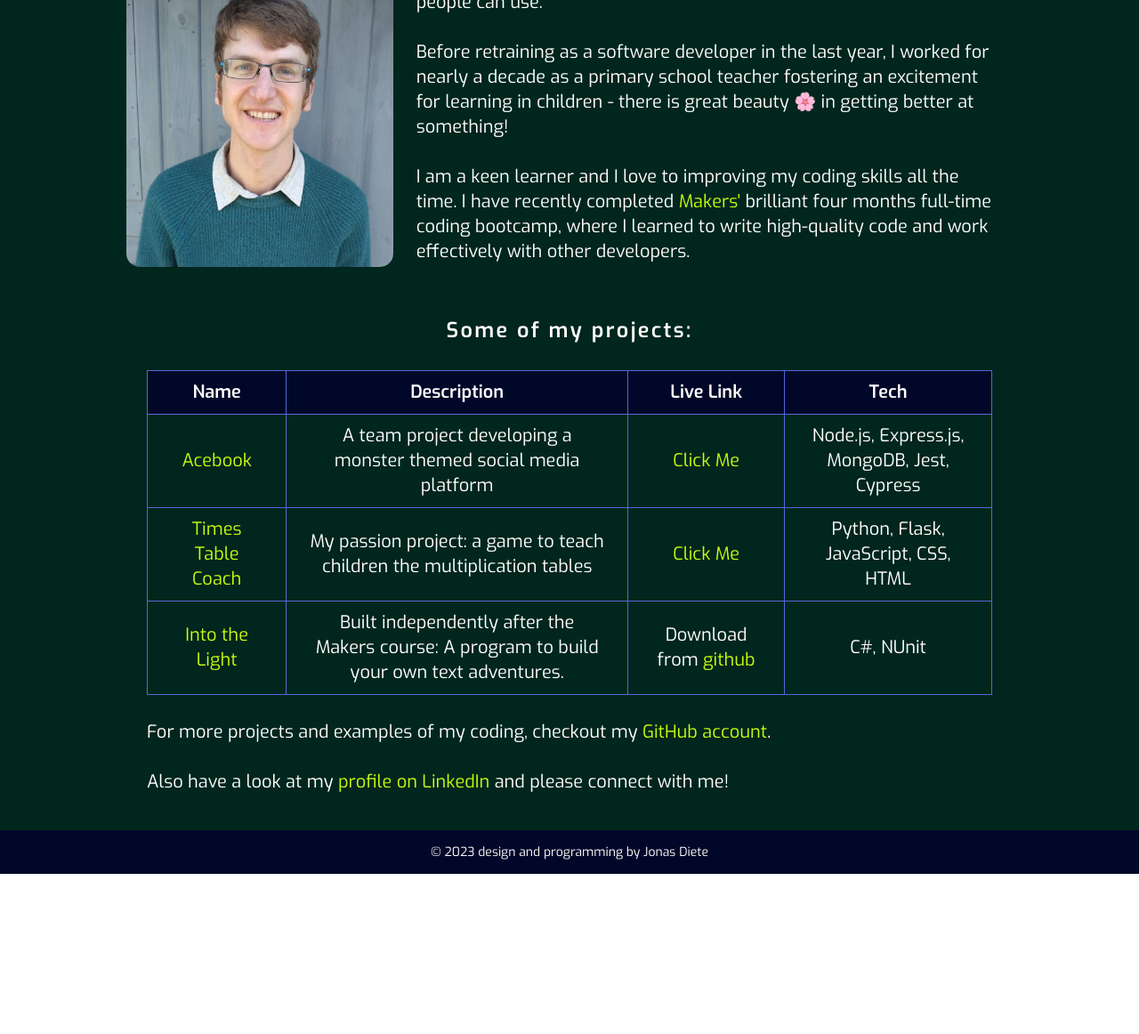
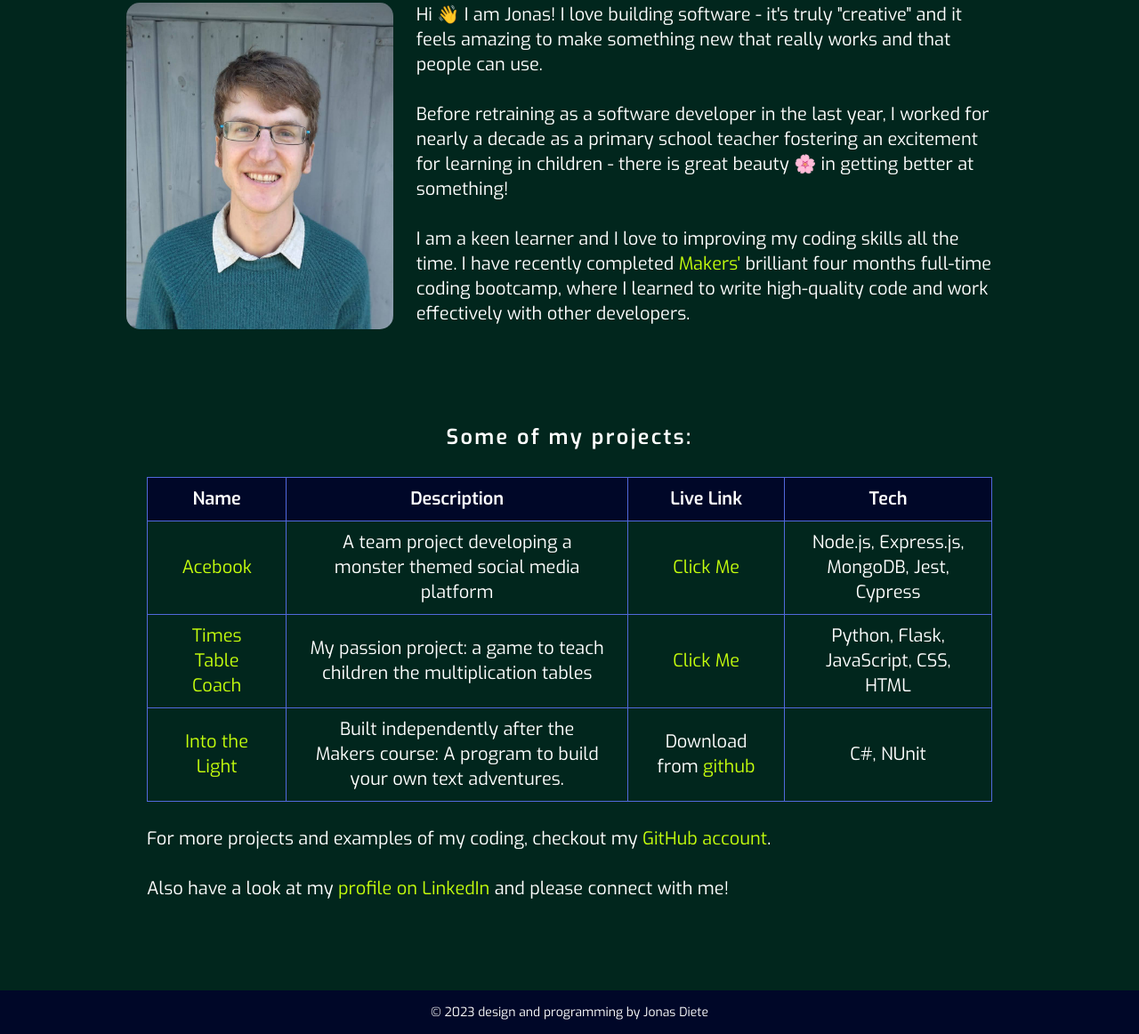
Before and after one commit to jonas-diete/portfolio, a plain HTML site: page index.html in a window 1280 px wide. Shown: the part 348-1510 px from the top of the page at 89% size. Before the commit the page ends 1330 px from the top, so only its background shows below. Drawn offline with Linux system fonts and the light colour scheme.

Commit message:
improved spacing between paragraphs

```diff
--- a/index.html
+++ b/index.html
@@ -75,7 +75,7 @@
 						I am a keen learner and I love to improving my coding skills all the time. I have recently completed <a href="https://makers.tech/">Makers'</a> brilliant four months full-time coding bootcamp, where I learned to write high-quality code and work effectively with other developers.
           </p>
         </div>
-          <p>
+				<p class="space-above">
 					<h3>Some of my projects:</h3>
 					<table id="projects-table">
 						<tr>
--- a/style.css
+++ b/style.css
@@ -139,6 +139,7 @@ a.selected:hover, a.selected:active {
 	color: #7a8bdf;
 	font-size: 26px;
 	text-align: center;
+	margin: 20px 0 50px 0;
 }
 
 .tech-list div {
@@ -148,6 +149,10 @@ a.selected:hover, a.selected:active {
 .tech-item {
 	display: inline-block;
 	padding: 10px;
+}
+
+.space-above {
+	padding: 30px 0 0 0;
 }
 
 section {
@@ -227,6 +232,10 @@ th {
 #projects-table, .projects-paragraph {
   width: 950px;
   margin: 0 auto;
+}
+
+.projects-paragraph {
+	margin: 0 auto 80px auto;
 }
 
 .screenshot {
```
Also changed, not shown: skills.html (+0 -3 lines). Lines whose indentation alone changed are shown as unchanged.
